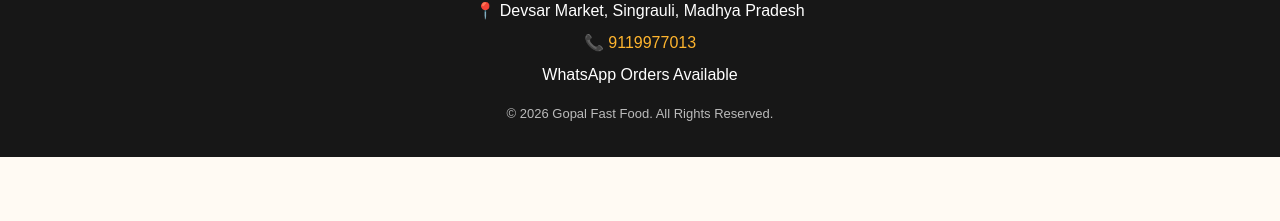
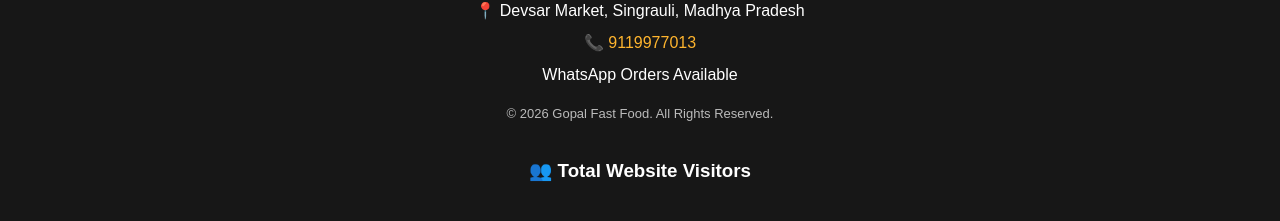
Before and after one commit to gopalfastfood/gopal-fast-food, a plain HTML site: page index.html in a window 1280 px wide. Shown: the part 3632-3853 px from the top of the page. Before the commit the page ends 3789 px from the top, so only its background shows below. Drawn offline with Linux system fonts and the light colour scheme.

Commit message:
Add website visitor counter

```diff
--- a/index.html
+++ b/index.html
@@ -138,6 +138,18 @@ Your order details will open in WhatsApp. Please press Send there to confirm you
 <p>📞 <a href="tel:9119977013">9119977013</a></p>
 <p>WhatsApp Orders Available</p>
 <p class="small">© 2026 Gopal Fast Food. All Rights Reserved.</p>
+
+
+<!-- Gopal Fast Food Visitor Counter -->
+<div style="text-align:center; padding:15px; margin:10px;">
+  <h3>👥 Total Website Visitors</h3>
+  <div class="counterapi" style="min-height:44px;"
+       key="gopal-homepage"
+       label="visitors">
+  </div>
+</div>
+<script src="https://counterapi.com/c.js?ns=gopalfastfood.github.io" async></script>
+
 </footer>
 
 <script>
```
